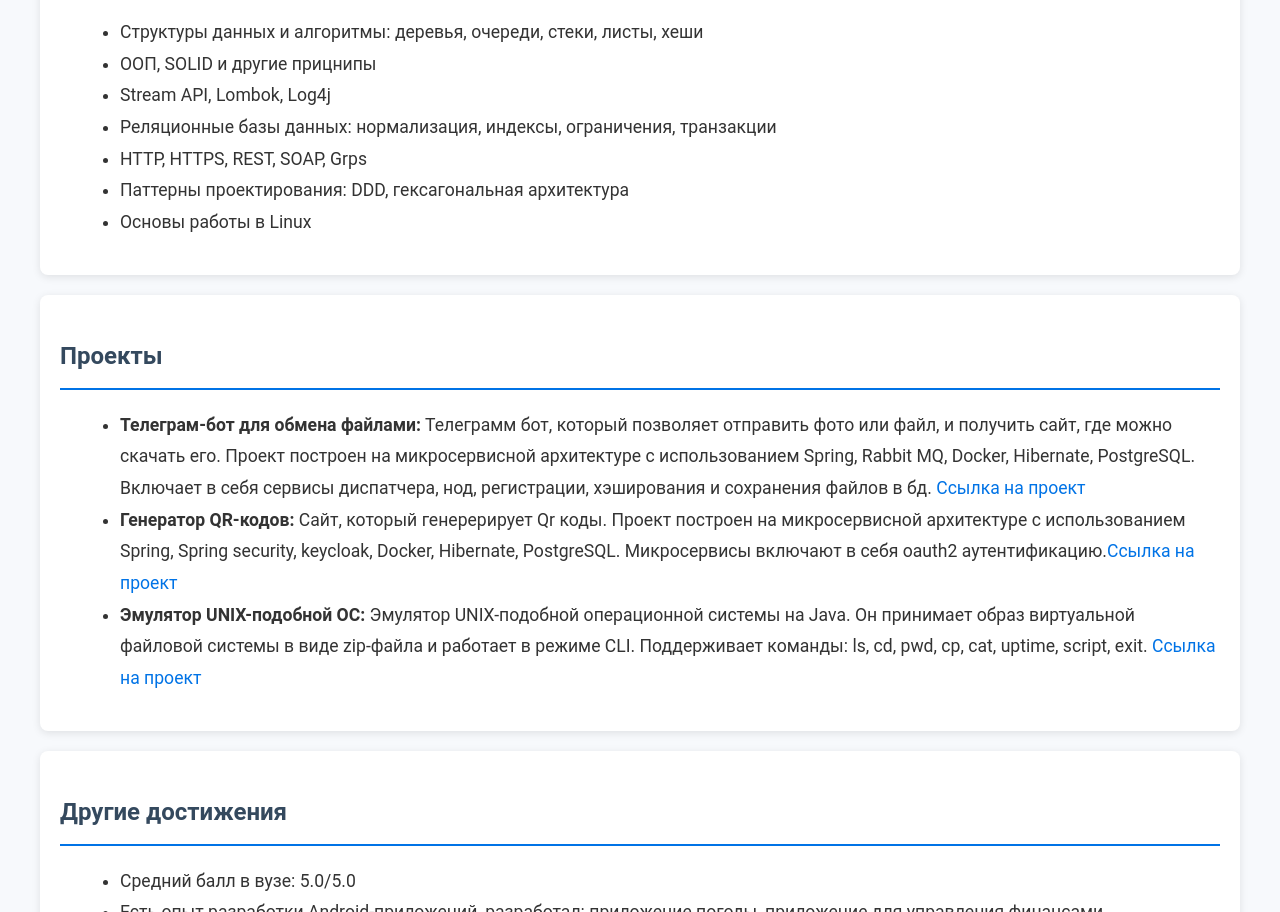
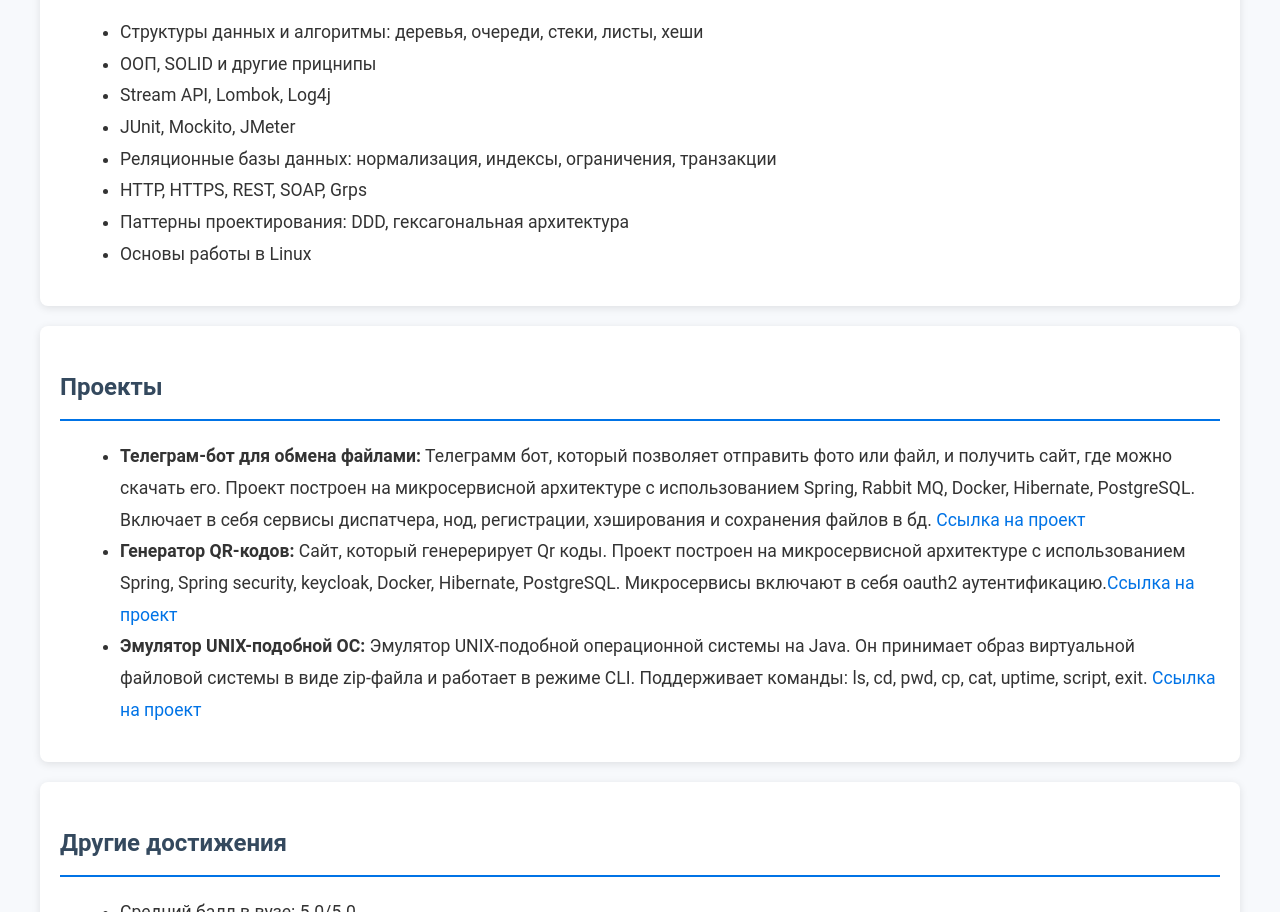
Before and after one commit to MaoSada0/MaoSada0.github.io, a plain HTML site: page index.html in a window 1280 px wide. Shown: the part 1177-2089 px from the top of the page. Drawn offline with Linux system fonts and the light colour scheme.

Commit message:
Update index.html

```diff
--- a/index.html
+++ b/index.html
@@ -117,6 +117,7 @@
         <li>Структуры данных и алгоритмы: деревья, очереди, стеки, листы, хеши</li>
         <li>ООП, SOLID и другие прицнипы</li>
         <li>Stream API, Lombok, Log4j</li>
+        <li>JUnit, Mockito, JMeter</li>
         <li>Реляционные базы данных: нормализация, индексы, ограничения, транзакции</li>
         <li>HTTP, HTTPS, REST, SOAP, Grps</li>
         <li>Паттерны проектирования: DDD, гексагональная архитектура</li>
```
